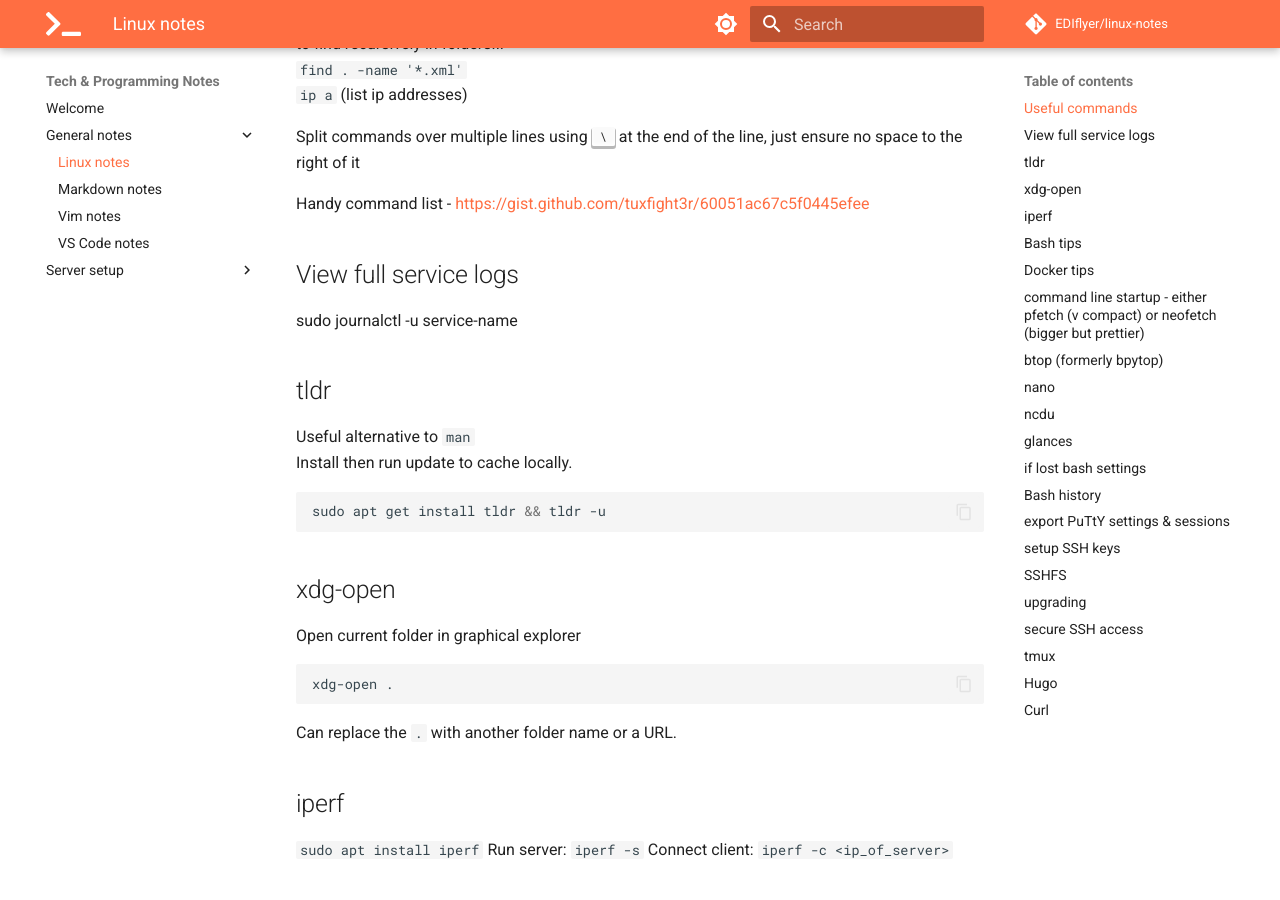
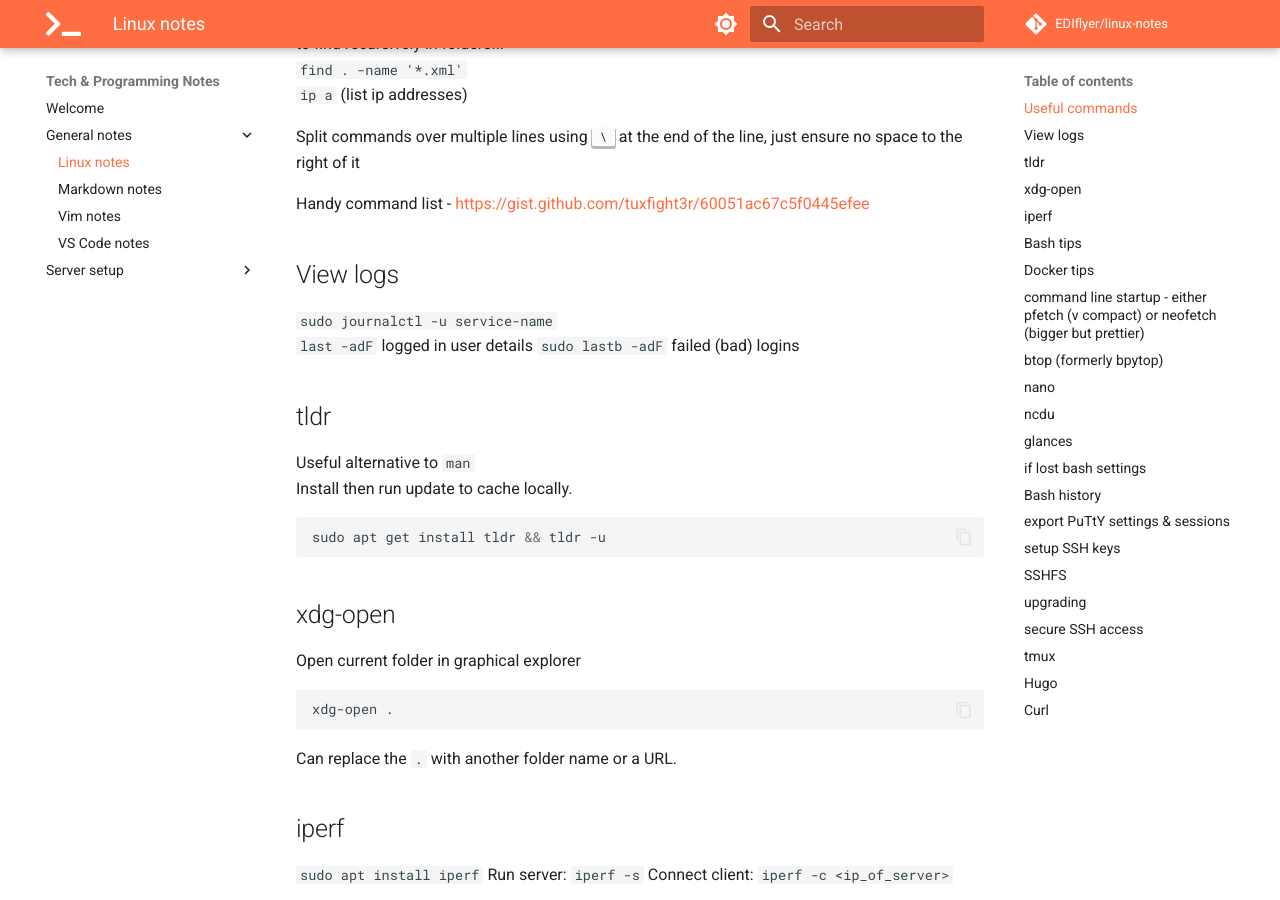
Before and after one commit to EDIflyer/linux-notes, an MkDocs documentation site: the page built from docs/general-notes/linux_notes.md, in a window 1280 px wide and 900 px high, scrolled down 804 px. Built offline with MkDocs 1.6.1 and Material for MkDocs 9.7.7, drawn with Linux system fonts in a browser that asks for light colours; comment, search, counter and statistics services are not loaded.

Commit message:
add logging info to notes, update watchtower docker-compose

```diff
--- a/docs/general-notes/linux_notes.md
+++ b/docs/general-notes/linux_notes.md
@@ -33,8 +33,10 @@ Split commands over multiple lines using ++backslash++ at the end of the line, j
 
 Handy command list - https://gist.github.com/tuxfight3r/60051ac67c5f0445efee
 
-## View full service logs
-sudo journalctl -u service-name
+## View logs
+`sudo journalctl -u service-name`
+`last -adF`  logged in user details
+`sudo lastb -adF`  failed (bad) logins
 
 ## tldr
 Useful alternative to `man`
```
Also changed, not shown: docs/server-setup/docker-compose/watchtower.yml (+7 -1 lines).
